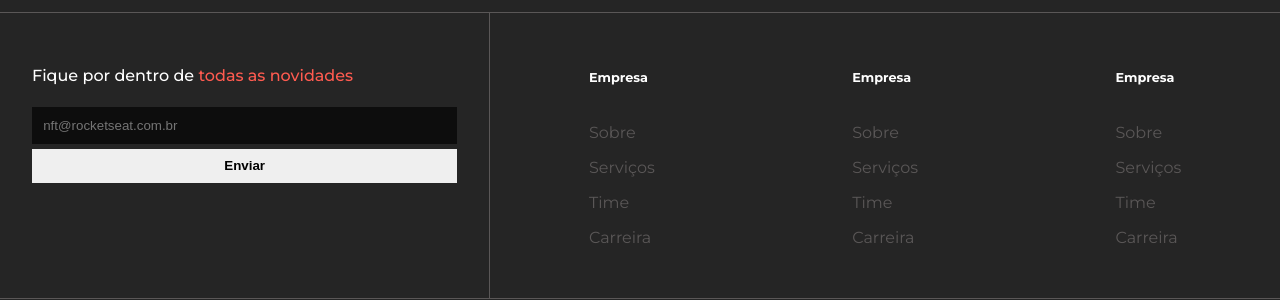
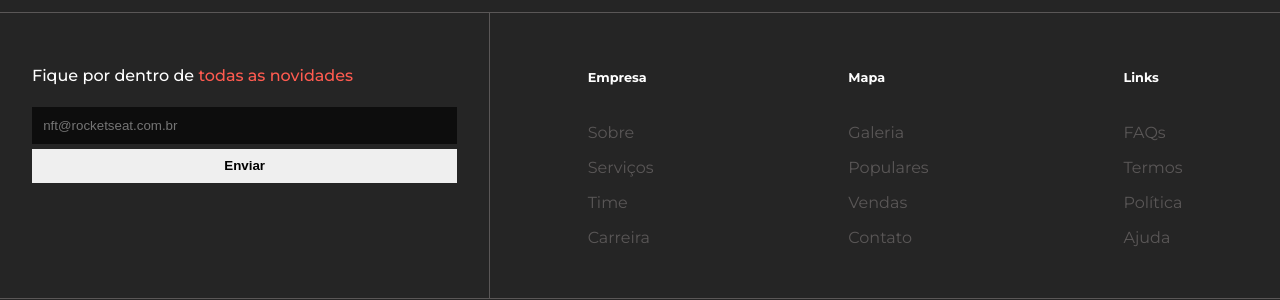
Before and after one commit to Sulaalbuquerque/desafio-rocket-nfts, a React (Vite) app: page / in a window 1280 px wide. Shown: the part 3075-3375 px from the top of the page. Built offline with nearby package versions, Linux system fonts and the light colour scheme.

Commit message:
update footer

```diff
--- a/src/pages/Home/Footer/index.jsx
+++ b/src/pages/Home/Footer/index.jsx
@@ -55,37 +55,37 @@ export const Footer = () => {
             </div>
 
             <div className="list">
-              <h6>Empresa</h6>
+              <h6>Mapa</h6>
               <ul>
                 <li>
-                  <a href="#">Sobre</a>
+                  <a href="#">Galeria</a>
                 </li>
                 <li>
-                  <a href="#">Serviços</a>
+                  <a href="#">Populares</a>
                 </li>
                 <li>
-                  <a href="#">Time</a>
+                  <a href="#">Vendas</a>
                 </li>
                 <li>
-                  <a href="#">Carreira</a>
+                  <a href="#">Contato</a>
                 </li>
               </ul>
             </div>
 
             <div className="list">
-              <h6>Empresa</h6>
+              <h6>Links</h6>
               <ul>
                 <li>
-                  <a href="#">Sobre</a>
+                  <a href="#">FAQs</a>
                 </li>
                 <li>
-                  <a href="#">Serviços</a>
+                  <a href="#">Termos</a>
                 </li>
                 <li>
-                  <a href="#">Time</a>
+                  <a href="#">Política</a>
                 </li>
                 <li>
-                  <a href="#">Carreira</a>
+                  <a href="#">Ajuda</a>
                 </li>
               </ul>
             </div>
```
